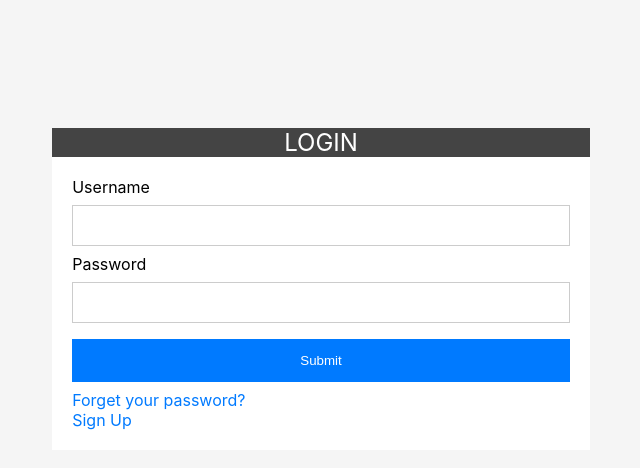
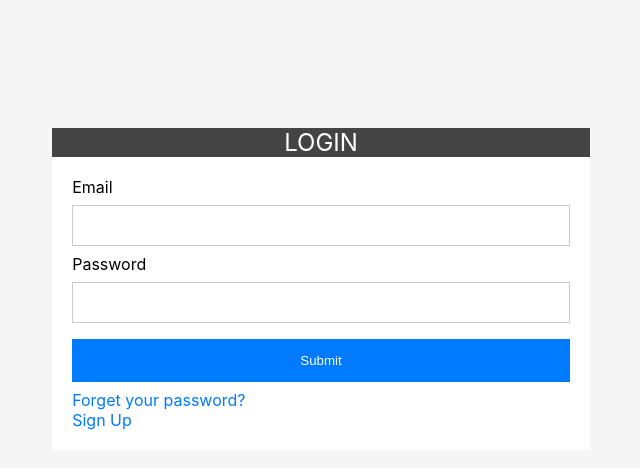
Before and after one commit to comp426-2022-spring/a99-petra, a Next.js app: page /loginMain in a window 1280 px wide. Shown: the top 468 px of the page, without its empty margins (319-959 px from the left). Built offline with nearby package versions, Linux system fonts and the light colour scheme; no server answers.

Commit message:
finished implementing firebase functions for auth signup/login

```diff
--- a/pages/loginMain.js
+++ b/pages/loginMain.js
@@ -1,46 +1,60 @@
 import React, { useEffect, useState } from "react";
 import styles from '../styles/loginStyles.module.css';
+import { getAuth, signInWithEmailAndPassword } from "firebase/auth";
 
 export default function Home() {
 
-  const [data,setData] = useState({
-    username:"",
-    password:""
+  const [data, setData] = useState({
+    email: "",
+    password: ""
   });
 
   const handleSubmit = (event) => {
-    alert("your username is: " + data.username);
-    alert("your password is: " + data.password);
+    event.preventDefault();
+    console.log("Handle submit", data.email, data.password)
+    const auth = getAuth();
+    signInWithEmailAndPassword(auth, data.email[0], data.password[0])
+      .then((userCredential) => {
+        // Signed in
+        const user = userCredential.user;
+        console.log("Signed in user: ", user);
+      })
+      .catch((error) => {
+        console.log(error.code);
+        console.log(error.message);
+      });
+
   }
 
   const changeUpdate = e => {
-    setData({...data,[e.target.name]:[e.target.value]});
+    setData({ ...data, [e.target.name]: [e.target.value] });
+    console.log(data)
   }
 
-  const {username,password} = data;
+  const { email, password } = data;
 
   return (
     <div className={styles.container}>
 
-        <main className= {styles.mainBox}>
-          <header className= {styles.loginBox}>
+      <main className={styles.mainBox}>
+        <header className={styles.loginBox}>
           LOGIN
         </header>
 
         <div className={styles.formBox}>
           <form onSubmit={handleSubmit}>
-            <label>Username
-              <input className= {styles.usernameBox} type="text" name="username" value={username} onChange={changeUpdate}/><br/>
+            <label>Email
+              <input className={styles.usernameBox} type="text" name="email" value={email} onChange={changeUpdate} /><br />
             </label>
             <label>Password
-            <input className= {styles.passwordBox} type="text" name="password" value={password} onChange={changeUpdate}/><br/>
+              <input className={styles.passwordBox} type="text" name="password" value={password} onChange={changeUpdate} /><br />
             </label>
-            <input className= {styles.submitBox} type="submit" name="LOGIN"/>
+            <input className={styles.submitBox} type="submit" name="LOGIN" />
           </form>
 
 
-          <a className= {styles.link} href="forgot password link***" >Forget your password?</a><br/>
-          <a className= {styles.link} href="signup page link***">Sign Up</a>
+          <a className={styles.link} href="forgot password link***" >Forget your password?</a><br />
+          <a className={styles.link} href="signup page link***">Sign Up</a>
         </div>
       </main>
 
--- a/pages/signup.js
+++ b/pages/signup.js
@@ -26,7 +26,7 @@ function SignUp() {
           .then((userCredential) => {
             // Signed in
             const user = userCredential.user;
-            // ...
+            console.log("Signed up user: ", user)
           })
           .catch((error) => {
             console.log(error.code);
```
Lines whose indentation alone changed are shown as unchanged.
